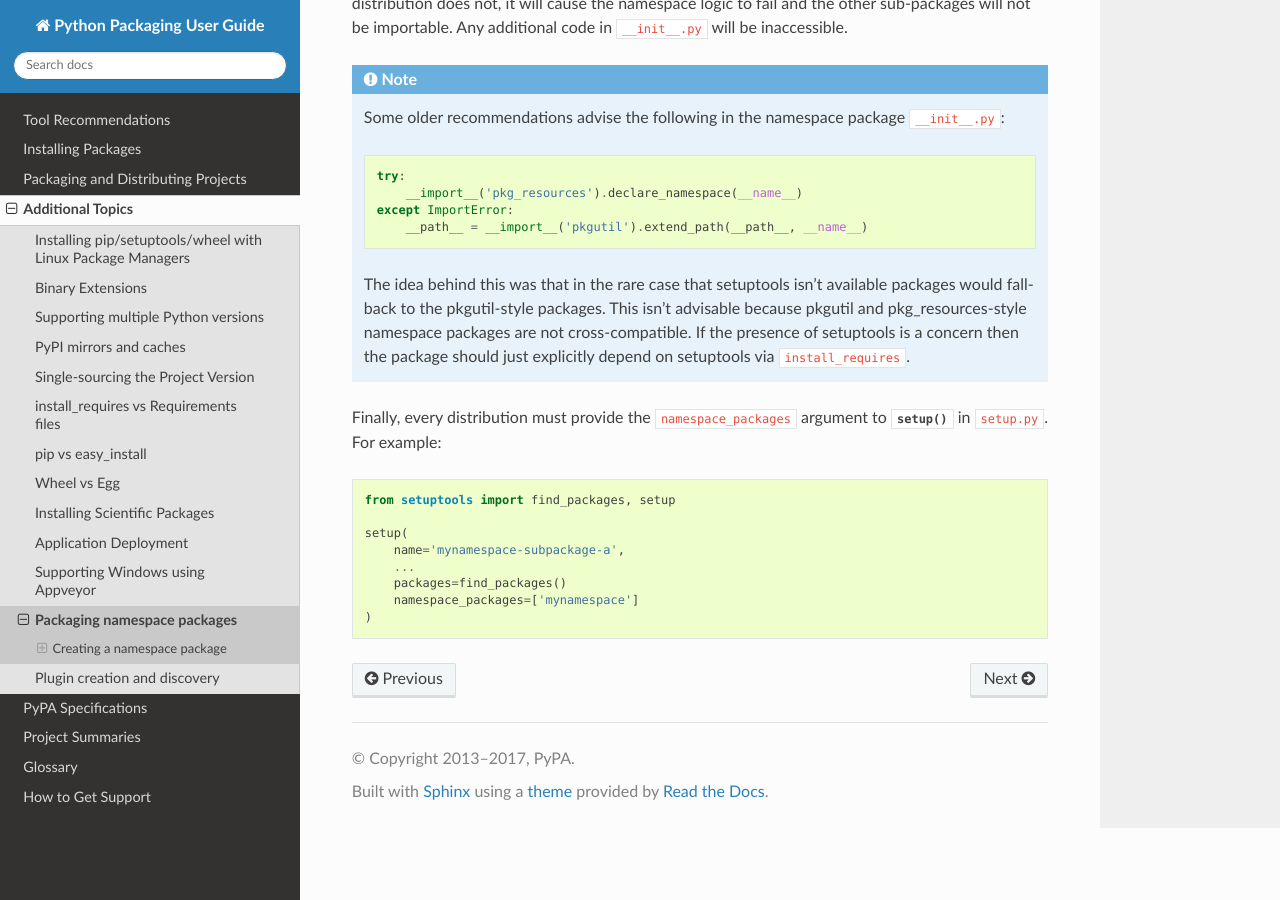
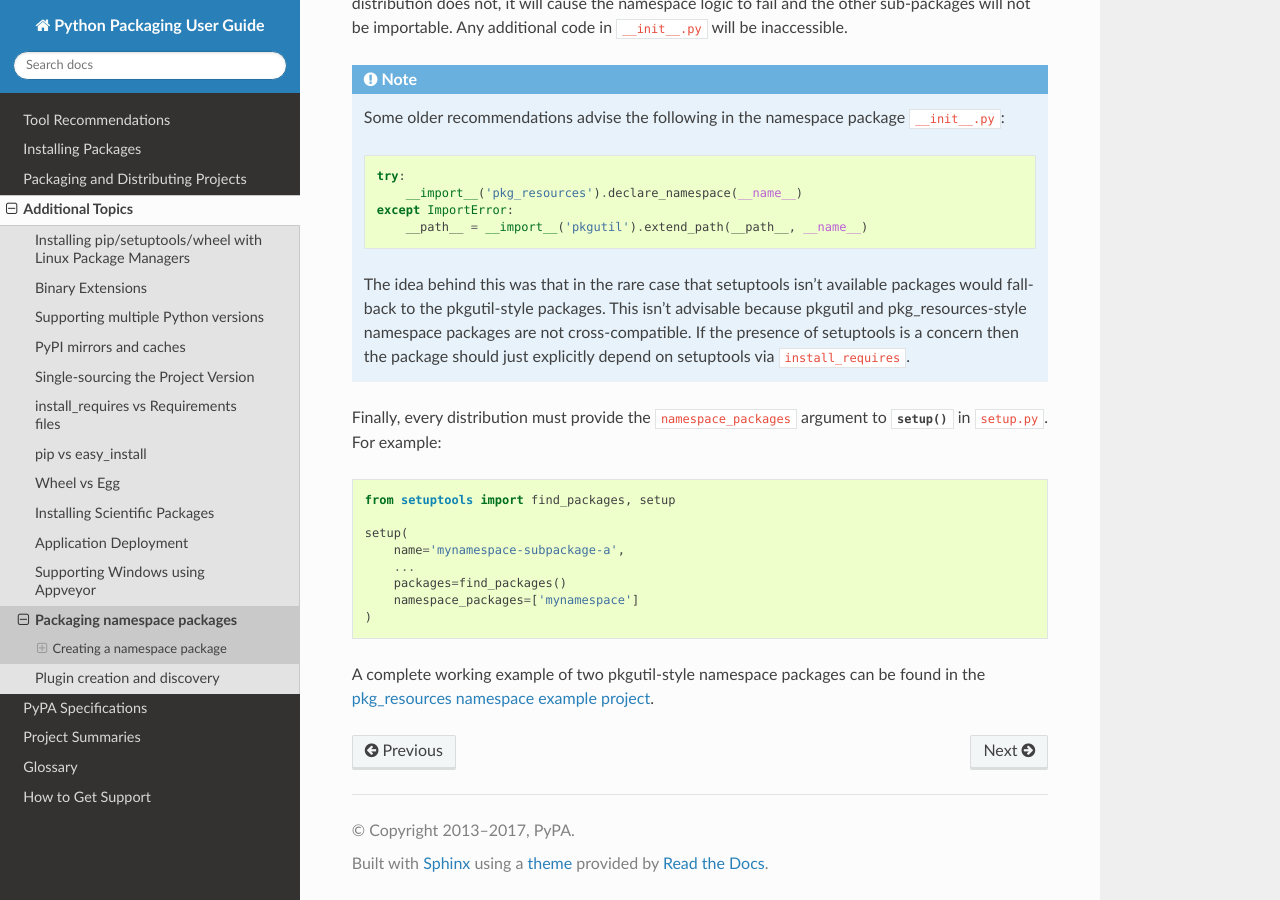
Before and after one commit to pypa/packaging.python.org, a Sphinx documentation site: the page built from source/namespace_packages.rst, in a window 1280 px wide and 900 px high, scrolled down 3764 px. Built offline with Sphinx 7.4.7 and the Read the Docs theme 2.0.0, drawn with Linux system fonts in a browser that asks for light colours; pages that are not in the unit, such as notebooks, are missing from menus.

Commit message:
Update links to namespace sample projects

```diff
--- a/source/namespace_packages.rst
+++ b/source/namespace_packages.rst
@@ -120,7 +120,7 @@
 the `native namespace package example project`_.
 
 .. _native namespace package example project:
-    https://github.com/jonparrott/namespace-pkg-tests
+    https://github.com/pypa/sample-namespace-packages/tree/master/native
 
 .. note:: Because native and pkgutil-style namespace packages are largely
     compatible, you can use native namespace packages in the distributions that
@@ -166,7 +166,7 @@
 .. _extend_path:
     https://docs.python.org/3/library/pkgutil.html#pkgutil.extend_path
 .. _pkgutil namespace example project:
-    https://github.com/jonparrott/namespace-pkg-tests
+    https://github.com/pypa/sample-namespace-packages/tree/master/pkgutil
 
 
 pkg_resources-style namespace packages
@@ -236,6 +236,11 @@
         namespace_packages=['mynamespace']
     )
 
+A complete working example of two pkgutil-style namespace packages can be found
+in the `pkg_resources namespace example project`_.
+
 .. _setuptools: https://setuptools.readthedocs.io
 .. _pkg_resources.declare_namespace:
     https://setuptools.readthedocs.io/en/latest/setuptools.html#namespace-packages
+.. _pkg_resources namespace example project:
+    https://github.com/pypa/sample-namespace-packages/tree/master/pkg_resources
```
